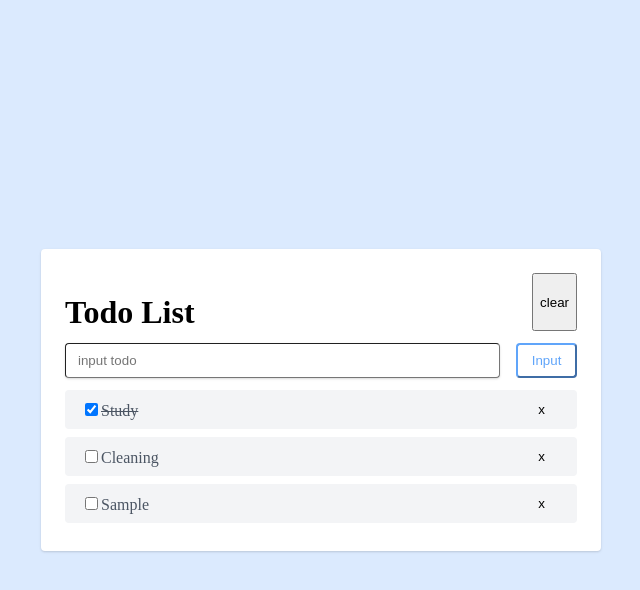
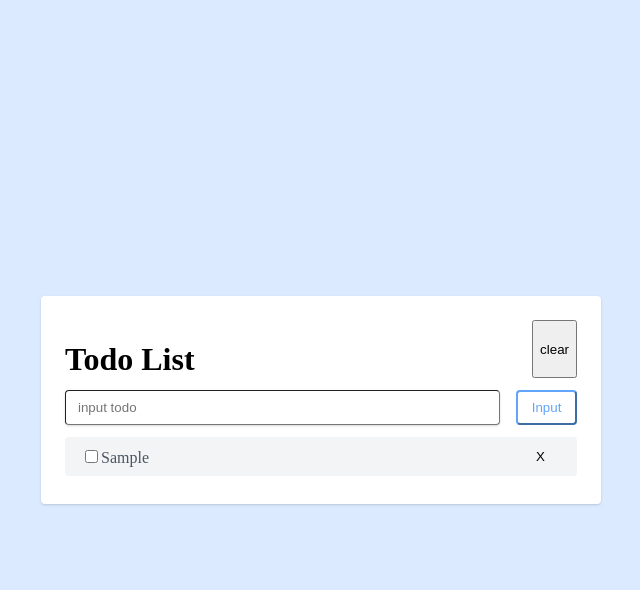
Before and after one commit to mackbex/React, a React (Create React App) app: page / in a window 1280 px wide. Both pictures are taken after typing "Sample" into the empty fields and a click on the input "Input". Shown: the top 590 px of the page, without its empty margins (319-959 px from the left). Built offline with nearby package versions, Linux system fonts and the light colour scheme.

Commit message:
feat: add edit todo, localStorage

```diff
--- a/src/App.tsx
+++ b/src/App.tsx
@@ -1,4 +1,4 @@
-import React, {useCallback, useState} from "react";
+import React, {useCallback, useEffect, useRef, useState} from "react";
 import styled from "styled-components";
 import Form from "./components/Form";
 import { DropResult} from "react-beautiful-dnd";
@@ -13,20 +13,23 @@ export interface PropsTodoData {
 export default function App() {
 
     console.log("app")
-    const [todoList, setTodoList] = useState<PropsTodoData[]>([
-        {
-            id: 1,
-            title: "Study",
-            completed: true
-        },
-        {
-            id: 2,
-            title: "Cleaning",
-            completed: false
-        }
-    ])
+
+    const [todoList, setTodoList] = useState<PropsTodoData[]>(() => {
+        const lcTodo = localStorage.getItem("todo")
+        return lcTodo ? JSON.parse(lcTodo) : []
+    })
 
     const [title, setTitle] = useState("")
+
+    const isFirstRun = useRef(true);
+    useEffect(() => {
+        if(isFirstRun.current) {
+            isFirstRun.current = false
+            return;
+        }
+        localStorage.setItem("todo",JSON.stringify(todoList))
+
+    }, [todoList])
 
     const handleTitleChange = (e: React.ChangeEvent<HTMLInputElement>) => {
         setTitle(e.target.value)
@@ -49,6 +52,7 @@ export default function App() {
         setTodoList(prev =>
             [...prev, newTodoData]
         );
+
         setTitle("")
     }
 
@@ -68,6 +72,18 @@ export default function App() {
         console.log("array", todoList)
     },[todoList])
 
+    const handleEditTodo = useCallback((id: Number, title: string) => {
+        let newTodoData = todoList.map((data) => {
+            if (data.id === id) {
+                data.title = title
+            }
+            return data
+        });
+
+        setTodoList(newTodoData)
+
+    }, [todoList])
+
     const onDragStart = useCallback(() => {
 
     },[])
@@ -81,7 +97,7 @@ export default function App() {
 
         newTodoData.splice(result.destination.index, 0, reordered);
         setTodoList(newTodoData);
-    },[todoList])
+     },[todoList])
 
     return (
         <Container>
@@ -105,6 +121,7 @@ export default function App() {
                     handleCheck={handleCheck}
                     onDragStart={onDragStart}
                     onDragEnd={onDragEnd}
+                    onEditDone={handleEditTodo}
                 />
 
             </TodoBlock>
--- a/src/components/List.tsx
+++ b/src/components/List.tsx
@@ -9,10 +9,11 @@ interface Props {
     removeTodo: (id: Number) => void,
     handleCheck: (id: Number) => void,
     onDragStart: OnDragStartResponder,
-    onDragEnd: OnDragEndResponder
+    onDragEnd: OnDragEndResponder,
+    onEditDone: (id: Number, title: string) => void
 }
 
-function List({todoList, removeTodo, handleCheck, onDragStart, onDragEnd}: Props) {
+function List({todoList, removeTodo, handleCheck, onDragStart, onDragEnd, onEditDone}: Props) {
 
     return(
         <DragDropContext
@@ -35,6 +36,7 @@ function List({todoList, removeTodo, handleCheck, onDragStart, onDragEnd}: Props
                                         removeTodo={removeTodo}
                                         handleCheck={handleCheck}
                                         isDragging={snapshot.isDragging}
+                                        onEditDone={onEditDone}
                                     />
                                 )}
                             </Draggable>
--- a/src/components/ListItem.tsx
+++ b/src/components/ListItem.tsx
@@ -1,4 +1,4 @@
-import React, {memo, useMemo} from "react";
+import React, {memo, useCallback, useMemo, useState} from "react";
 import styled from "styled-components";
 import {PropsTodoData} from "../App";
 import {DraggableProvided} from "react-beautiful-dnd";
@@ -8,27 +8,63 @@ interface Props {
     todoData: PropsTodoData,
     removeTodo: (id: Number) => void,
     handleCheck: (id: Number) => void,
-    isDragging: boolean
+    isDragging: boolean,
+    onEditDone: (id: Number, title: string) => void
 }
 
-function ListItem({provided, todoData, removeTodo, handleCheck, isDragging}: Props) {
+function ListItem({provided, todoData, removeTodo, handleCheck, isDragging, onEditDone}: Props) {
 
-    const title = useMemo(() => {
-        return todoData.title
-    }, [todoData.title])
+    const [isHovering, setIsHovering] = useState<boolean>(false)
+    const [isEditing, setIsEditing] = useState<boolean>(false)
+    const [editedTitle, setEditedTitle] = useState<string>(todoData.title)
+
+    const handleHover = (isHovering: boolean) => {
+        console.log("handleHover")
+        setIsHovering(isHovering)
+    }
+    const handleEditTitle = (e: React.ChangeEvent<HTMLInputElement>) => {
+        console.log("handleEditTitle")
+        setEditedTitle(e.target.value)
+    }
+
+    const handleSave = (id: Number, title: string) => {
+        console.log("handleSave")
+        setIsEditing(false)
+        onEditDone(id, title)
+    }
+
     return (
         <ItemDiv
             ref={provided?.innerRef}
             {...provided?.draggableProps}
             {...provided?.dragHandleProps}
         >
-        <TodoItem key={todoData.id} $completed={todoData.completed} $isDragging={isDragging}>
+            <TodoItem
+                key={todoData.id}
+                $completed={todoData.completed}
+                $isDragging={isDragging}
+                onMouseOver={() => handleHover(true)}
+                onMouseOut={() => handleHover(false)}
+            >
                 <label>
                     <input type="checkbox" defaultChecked={todoData.completed}
                            onChange={() => handleCheck(todoData.id)}/>
-                {title}
+
+                    {isEditing ?
+                        <input
+                            value={editedTitle}
+                            onChange={handleEditTitle}
+                        />
+                        : todoData.title}
                 </label>
-            <RemoveTodo onClick={() => removeTodo(todoData.id)}>x</RemoveTodo>
+                {(isHovering || isEditing) &&
+                    (
+                        isEditing ? <Save onClick={() => handleSave(todoData.id, editedTitle)}>save</Save>
+                            : <Edit onClick={() => setIsEditing(!isEditing)}>edit</Edit>
+                    )
+                }
+
+                <RemoveTodo onClick={() => removeTodo(todoData.id)}>X</RemoveTodo>
 
             </TodoItem>
         </ItemDiv>
@@ -40,22 +76,44 @@ export default memo(ListItem)
 const TodoItem = styled.div<{ $completed: boolean, $isDragging: boolean }>`
   display: flex;
   padding: 0.25rem 1rem;
+  align-items: center;
   justify-content: space-between;
-  align-items: center;
   border-radius: 0.25rem;
   border-width: 1px;
-
   color: #4B5563;
   background-color: ${props => props.$isDragging ? "#89898c" : "#F3F4F6"};
+
+  label {
     text-decoration: ${props => props.$completed ? 'line-through' : 'none'};
+  }
 `;
 
 const ItemDiv = styled.div`
   padding: 0.25rem 0;
 `;
 
+const Edit = styled.button`
+  background-color: transparent;
+  background-repeat: no-repeat;
+  margin-left: auto;
+  border: none;
+  cursor: pointer;
+  overflow: hidden;
+  outline: none;
+`;
+
+const Save = styled.button`
+  background-color: transparent;
+  background-repeat: no-repeat;
+  margin-left: auto;
+  border: none;
+  cursor: pointer;
+  overflow: hidden;
+  outline: none;
+`;
+
 const RemoveTodo = styled.button`
-  float: right;
+  display: flex;
   padding: 0.5rem 1rem;
   background-color: transparent;
   background-repeat: no-repeat;
```
Lines whose indentation alone changed are shown as unchanged.
